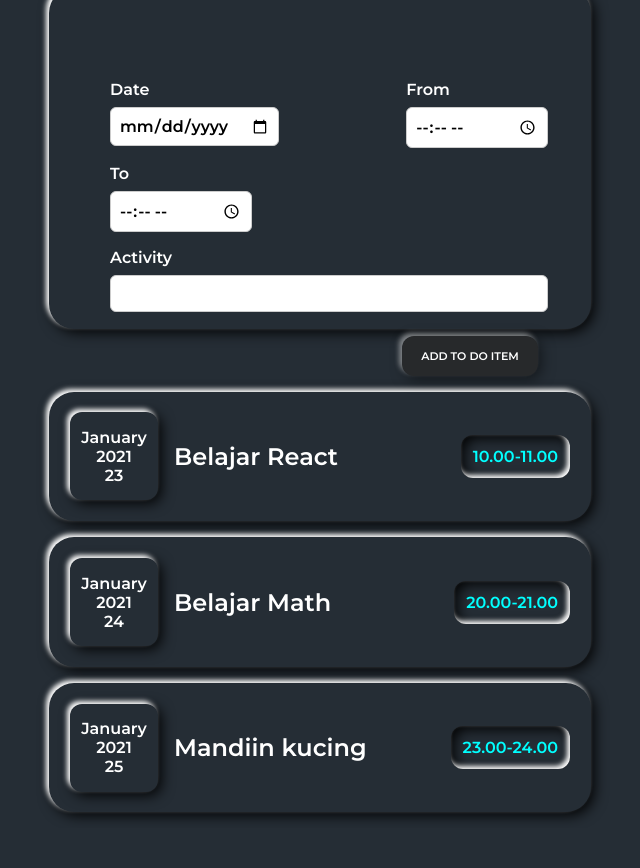
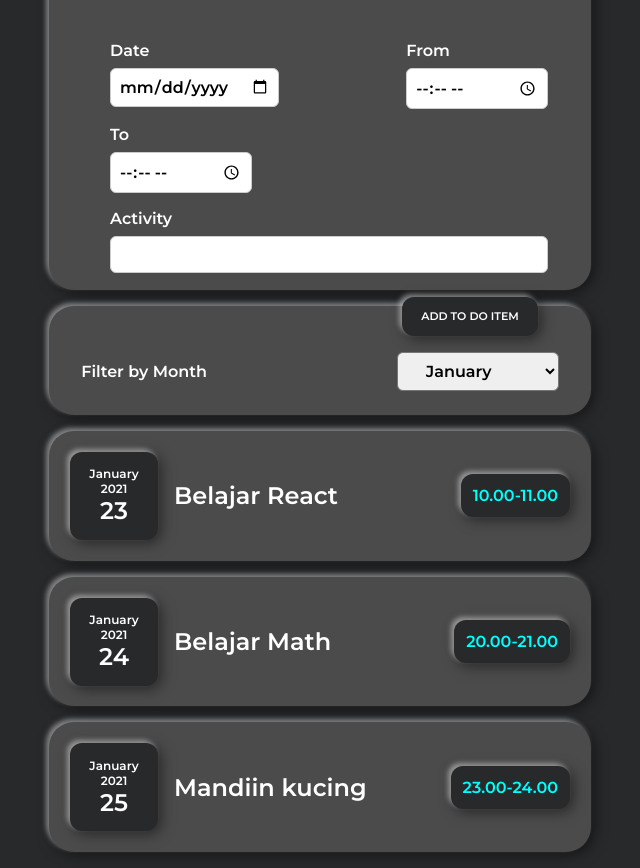
Before and after one commit to winaldosatryadi/reactTutorial, a React (Create React App) app: page / in a window 1280 px wide. Shown: the whole page, without its empty margins (320-960 px from the left). Before the commit the page ends 828 px from the top, so only its background shows below. Built offline with nearby package versions, Linux system fonts and the light colour scheme.

Commit message:
membuat filter

```diff
--- a/src/App.css
+++ b/src/App.css
@@ -7,6 +7,6 @@ body {
   height: 100vh;
   align-items: center;
   justify-content: center;
-  background: rgb(37, 45, 53);
+  background: #27292b;
   font-family: "Montserrat";
 }
--- a/src/App.js
+++ b/src/App.js
@@ -2,6 +2,7 @@ import "./App.css";
 import ToDoList from "./components/ToDoList";
 import ToDoForm from "./components/ToDoForm";
 import { useState } from "react";
+import ToDoFilter from "./components/ToDoFilter";
 
 function App() {
   const todoList = [
@@ -33,10 +34,24 @@ function App() {
     });
   };
 
+  const [filteredMonth, setFilteredMonth] = useState("January");
+
+  const filterChangeHandler = (selectedMonth) => {
+    // console.log("selectedMonth: ", selectedMonth);
+    setFilteredMonth(selectedMonth);
+  };
+
+  const filteredToDo = todo.filter((todo) => {
+    return (
+      todo.date.toLocaleString("default", { month: "long" }) === filteredMonth
+    );
+  });
+
   return (
     <div className="App">
       <ToDoForm onAddData={addToDoHandler} />
-      <ToDoList items={todo} />
+      <ToDoFilter onChangeFilter={filterChangeHandler} />
+      <ToDoList items={filteredToDo} />
     </div>
   );
 }
--- a/src/components/Date.css
+++ b/src/components/Date.css
@@ -3,19 +3,24 @@
   flex-direction: column;
   width: 5.5rem;
   height: 5.5rem;
-  background-color: rgb(37, 45, 53);
+  background-color: #27292b;
   color: white;
   border-radius: 12px;
   align-items: center;
   justify-content: center;
-  box-shadow: -3px -3px 5px #ffffff, 3px 3px 14px #000000;
+  box-shadow: -3px -3px 5px #ffffff70, 3px 3px 14px #00000080;
 }
 
 .todo-date__month {
+  font-size: 0.75rem;
+  font-weight: bold;
 }
 
 .todo-date__year {
+  font-size: 0.75rem;
 }
 
 .todo-date__day {
+  font-size: 1.5rem;
+  font-weight: bold;
 }
--- /dev/null
+++ b/src/components/ToDoFilter.css
@@ -0,0 +1,23 @@
+.todo-filter {
+  color: white;
+  padding: 0.5rem 2rem;
+}
+
+.todo-filter__control {
+  display: flex;
+  width: 100%;
+  align-items: center;
+  justify-content: space-between;
+  margin: 1rem 0;
+}
+
+.todo-filter label {
+  font-weight: bold;
+}
+
+.todo-filter select {
+  font: inherit;
+  padding: 0.5rem 1.5rem;
+  font-weight: bold;
+  border-radius: 6px;
+}
--- /dev/null
+++ b/src/components/ToDoFilter.js
@@ -0,0 +1,34 @@
+import "./ToDoFilter.css";
+import Card from "./UI/Card";
+
+const ToDoFilter = (props) => {
+  const dropdownChangeHandler = (event) => {
+    // console.log(event.target.value);\
+    props.onChangeFilter(event.target.value);
+  };
+  return (
+    <Card>
+      <div className="todo-filter">
+        <div className="todo-filter__control">
+          <label>Filter by Month</label>
+          <select onChange={dropdownChangeHandler}>
+            <option value="January">January</option>
+            <option value="February">February</option>
+            <option value="March">March</option>
+            <option value="April">April</option>
+            <option value="May">May</option>
+            <option value="June">June</option>
+            <option value="July">July</option>
+            <option value="August">August</option>
+            <option value="September">September</option>
+            <option value="October">October</option>
+            <option value="November">November</option>
+            <option value="December">December</option>
+          </select>
+        </div>
+      </div>
+    </Card>
+  );
+};
+
+export default ToDoFilter;
--- a/src/components/ToDoItem.css
+++ b/src/components/ToDoItem.css
@@ -5,7 +5,7 @@
   align-items: center;
   padding: 1.3rem;
   margin: 1rem 0;
-  background-color: rgb(37, 45, 53);
+  background-color: #4b4b4b;
 }
 
 .todo-item__description {
@@ -29,8 +29,8 @@
   font-size: 1rem;
   font-weight: bold;
   color: aqua;
-  background-color: rgb(37, 45, 53);
+  background-color: #27292b;
   padding: 0.75rem;
   border-radius: 12px;
-  box-shadow: inset -3px -3px 5px #ffffff, inset 3px 3px 14px #000000;
+  box-shadow: -3px -3px 5px #ffffff70, 3px 3px 14px #00000080;
 }
--- a/src/components/UI/Card.css
+++ b/src/components/UI/Card.css
@@ -1,5 +1,5 @@
 .card {
   border-radius: 25px;
-  box-shadow: -3px -3px 5px #ffffff, 3px 3px 14px #000000;
-  background: rgb(37, 45, 53);
+  box-shadow: -3px -3px 5px #ffffff70, 3px 3px 14px #00000080;
+  background: #4b4b4b;
 }
```
